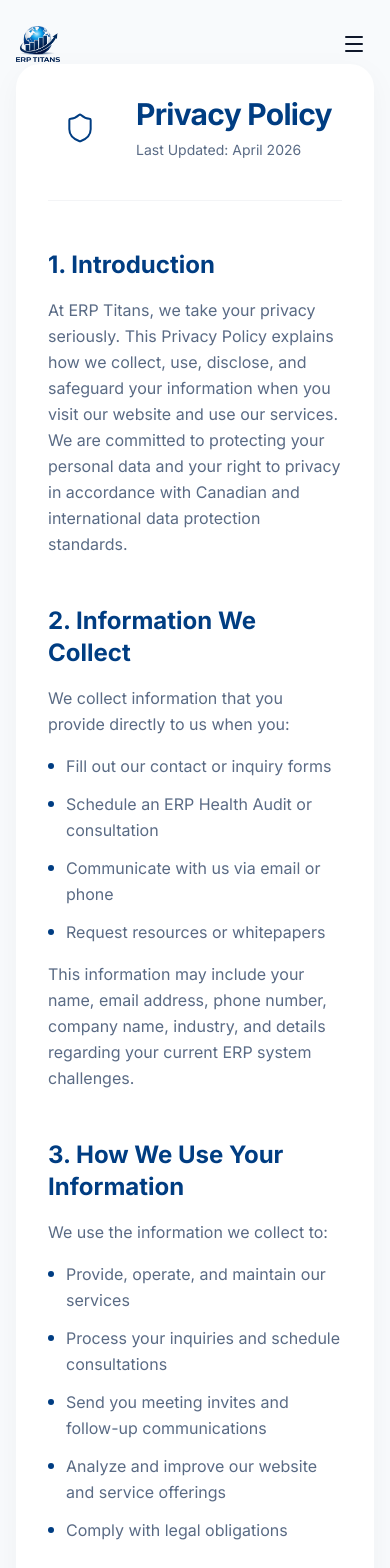
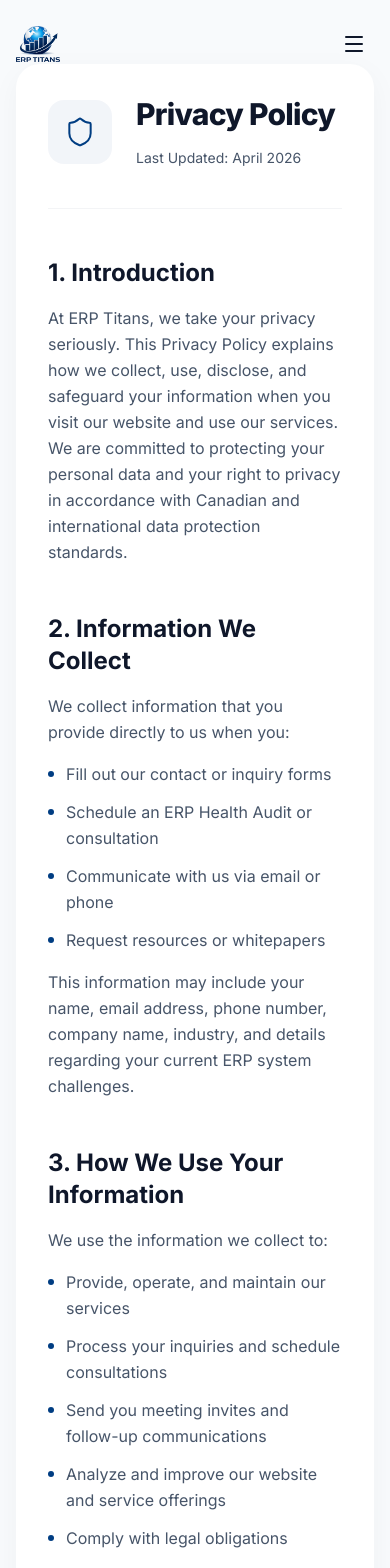
Before and after one commit to erptitans/erp-titans, a Next.js app: page /privacy-policy in a window 390 px wide. Shown: the top 1568 px of the page. Built offline with nearby package versions, Linux system fonts and the light colour scheme.

Commit message:
Fix email configuration, improve responsiveness, and update legal pages

```diff
--- a/app/privacy-policy/page.tsx
+++ b/app/privacy-policy/page.tsx
@@ -9,17 +9,17 @@
 export default function PrivacyPolicyPage() {
   return (
     <div className="min-h-screen bg-[#F8FAFC] py-16 md:py-24 px-4 sm:px-6">
-      <div className="max-w-[900px] max-w-full mx-auto bg-white rounded-[24px] shadow-[0_8px_30px_rgb(0,0,0,0.04)] p-8 md:p-12 lg:p-14">
+      <div className="w-full max-w-[800px] mx-auto bg-white rounded-[24px] shadow-[0_8px_30px_rgb(0,0,0,0.04)] p-8 md:p-12 lg:p-14">
         {/* Header */}
         <div className="flex items-center gap-6 mb-12 pb-10 border-b border-gray-100">
-          <div className="w-16 h-16 rounded-2xl bg-[#003D82]/5] flex items-center justify-center shrink-0">
+          <div className="w-16 h-16 rounded-2xl bg-[#003D82]/5 flex items-center justify-center shrink-0">
             <Shield className="text-[#003D82]" size={32} strokeWidth={1.5} />
           </div>
           <div>
-            <h1 className="text-3xl md:text-[36px] font-bold text-[#003D82] mb-2 tracking-tight">
+            <h1 className="text-3xl md:text-[36px] font-extrabold text-[#0F172A] mb-4 tracking-tight">
               Privacy Policy
             </h1>
-            <p className="text-[#5A6B85] text-sm">
+            <p className="text-[#475569] text-sm">
               Last Updated: April 2026
             </p>
           </div>
@@ -29,91 +29,91 @@
         <div className="space-y-12">
           {/* Section 1 */}
           <section>
-            <h2 className="text-2xl font-bold text-[#003D82] mb-4">1. Introduction</h2>
-            <p className="text-[#5A6B85] leading-relaxed">
+            <h2 className="text-2xl font-bold text-[#0F172A] mb-4">1. Introduction</h2>
+            <p className="text-[#475569] leading-relaxed">
               At ERP Titans, we take your privacy seriously. This Privacy Policy explains how we collect, use, disclose, and safeguard your information when you visit our website and use our services. We are committed to protecting your personal data and your right to privacy in accordance with Canadian and international data protection standards.
             </p>
           </section>
 
           {/* Section 2 */}
           <section>
-            <h2 className="text-2xl font-bold text-[#003D82] mb-4">2. Information We Collect</h2>
-            <p className="text-[#5A6B85] leading-relaxed mb-4">
+            <h2 className="text-2xl font-bold text-[#0F172A] mb-4">2. Information We Collect</h2>
+            <p className="text-[#475569] leading-relaxed mb-4">
               We collect information that you provide directly to us when you:
             </p>
             <ul className="list-none space-y-3 mb-4">
               <li className="flex items-start">
                 <span className="w-1.5 h-1.5 rounded-full bg-[#003D82] mt-2.5 mr-3 shrink-0"></span>
-                <span className="text-[#5A6B85] leading-relaxed">Fill out our contact or inquiry forms</span>
+                <span className="text-[#475569] leading-relaxed">Fill out our contact or inquiry forms</span>
               </li>
               <li className="flex items-start">
                 <span className="w-1.5 h-1.5 rounded-full bg-[#003D82] mt-2.5 mr-3 shrink-0"></span>
-                <span className="text-[#5A6B85] leading-relaxed">Schedule an ERP Health Audit or consultation</span>
+                <span className="text-[#475569] leading-relaxed">Schedule an ERP Health Audit or consultation</span>
               </li>
               <li className="flex items-start">
                 <span className="w-1.5 h-1.5 rounded-full bg-[#003D82] mt-2.5 mr-3 shrink-0"></span>
-                <span className="text-[#5A6B85] leading-relaxed">Communicate with us via email or phone</span>
+                <span className="text-[#475569] leading-relaxed">Communicate with us via email or phone</span>
               </li>
               <li className="flex items-start">
                 <span className="w-1.5 h-1.5 rounded-full bg-[#003D82] mt-2.5 mr-3 shrink-0"></span>
-                <span className="text-[#5A6B85] leading-relaxed">Request resources or whitepapers</span>
+                <span className="text-[#475569] leading-relaxed">Request resources or whitepapers</span>
               </li>
             </ul>
-            <p className="text-[#5A6B85] leading-relaxed">
+            <p className="text-[#475569] leading-relaxed">
               This information may include your name, email address, phone number, company name, industry, and details regarding your current ERP system challenges.
             </p>
           </section>
 
           {/* Section 3 */}
           <section>
-            <h2 className="text-2xl font-bold text-[#003D82] mb-4">3. How We Use Your Information</h2>
-            <p className="text-[#5A6B85] leading-relaxed mb-4">
+            <h2 className="text-2xl font-bold text-[#0F172A] mb-4">3. How We Use Your Information</h2>
+            <p className="text-[#475569] leading-relaxed mb-4">
               We use the information we collect to:
             </p>
             <ul className="list-none space-y-3">
               <li className="flex items-start">
                 <span className="w-1.5 h-1.5 rounded-full bg-[#003D82] mt-2.5 mr-3 shrink-0"></span>
-                <span className="text-[#5A6B85] leading-relaxed">Provide, operate, and maintain our services</span>
+                <span className="text-[#475569] leading-relaxed">Provide, operate, and maintain our services</span>
               </li>
               <li className="flex items-start">
                 <span className="w-1.5 h-1.5 rounded-full bg-[#003D82] mt-2.5 mr-3 shrink-0"></span>
-                <span className="text-[#5A6B85] leading-relaxed">Process your inquiries and schedule consultations</span>
+                <span className="text-[#475569] leading-relaxed">Process your inquiries and schedule consultations</span>
               </li>
               <li className="flex items-start">
                 <span className="w-1.5 h-1.5 rounded-full bg-[#003D82] mt-2.5 mr-3 shrink-0"></span>
-                <span className="text-[#5A6B85] leading-relaxed">Send you meeting invites and follow-up communications</span>
+                <span className="text-[#475569] leading-relaxed">Send you meeting invites and follow-up communications</span>
               </li>
               <li className="flex items-start">
                 <span className="w-1.5 h-1.5 rounded-full bg-[#003D82] mt-2.5 mr-3 shrink-0"></span>
-                <span className="text-[#5A6B85] leading-relaxed">Analyze and improve our website and service offerings</span>
+                <span className="text-[#475569] leading-relaxed">Analyze and improve our website and service offerings</span>
               </li>
               <li className="flex items-start">
                 <span className="w-1.5 h-1.5 rounded-full bg-[#003D82] mt-2.5 mr-3 shrink-0"></span>
-                <span className="text-[#5A6B85] leading-relaxed">Comply with legal obligations</span>
+                <span className="text-[#475569] leading-relaxed">Comply with legal obligations</span>
               </li>
             </ul>
           </section>
 
           {/* Section 4 */}
           <section>
-            <h2 className="text-2xl font-bold text-[#003D82] mb-4">4. Data Security</h2>
-            <p className="text-[#5A6B85] leading-relaxed">
+            <h2 className="text-2xl font-bold text-[#0F172A] mb-4">4. Data Security</h2>
+            <p className="text-[#475569] leading-relaxed">
               We implement appropriate technical and organizational security measures to protect the security of any personal information we process. However, please also remember that we cannot guarantee that the internet itself is 100% secure. Although we will do our best to protect your personal information, transmission of personal information to and from our website is at your own risk.
             </p>
           </section>
 
           {/* Section 5 */}
           <section>
-            <h2 className="text-2xl font-bold text-[#003D82] mb-4">5. Third-Party Services</h2>
-            <p className="text-[#5A6B85] leading-relaxed">
+            <h2 className="text-2xl font-bold text-[#0F172A] mb-4">5. Third-Party Services</h2>
+            <p className="text-[#475569] leading-relaxed">
               We do not sell, trade, or otherwise transfer your personal information to outside parties except for trusted third parties who assist us in operating our website and conducting our business (such as Microsoft 365 for email and calendar services), so long as those parties agree to keep this information confidential.
             </p>
           </section>
 
           {/* Section 6 */}
           <section>
-            <h2 className="text-2xl font-bold text-[#003D82] mb-4">6. Contact Us</h2>
-            <p className="text-[#5A6B85] leading-relaxed mb-4">
+            <h2 className="text-2xl font-bold text-[#0F172A] mb-4">6. Contact Us</h2>
+            <p className="text-[#475569] leading-relaxed mb-4">
               If you have questions or comments about this policy, you may email us at:
             </p>
             <a href="mailto:sales@erptitans.com" className="text-[#003D82] font-bold hover:underline">
--- a/components/home/WhyERP.tsx
+++ b/components/home/WhyERP.tsx
@@ -77,7 +77,7 @@
                   whileHover={{ y: -3 }}
                   className="bg-white p-5 rounded-2xl shadow-[0_4px_20px_-4px_rgba(0,0,0,0.05)] border border-[#E2E8F0] hover:border-[#003D82]/30 hover:shadow-[0_10px_30px_-10px_rgba(37,99,235,0.15)] transition-all duration-300 group"
                 >
-                  <div className="w-10 h-10 rounded-xl bg-[#F8FAFC] text-[#475569] flex items-center justify-center mb-3 group-hover:bg-[#003D82] group-hover:text-[#003D82] transition-colors duration-300 border border-[#E2E8F0] group-hover:border-[#003D82]">
+                  <div className="w-10 h-10 rounded-xl bg-[#F8FAFC] text-[#475569] flex items-center justify-center mb-3 group-hover:bg-[#003D82]/10 group-hover:text-[#003D82] transition-colors duration-300 border border-[#E2E8F0] group-hover:border-[#003D82]/30">
                     {feature.icon}
                   </div>
                   <h3 className="text-base font-bold text-[#0F172A] mb-1.5">{feature.title}</h3>
--- a/services/emailService.ts
+++ b/services/emailService.ts
@@ -1,7 +1,7 @@
 import * as ics from "ics";
 import { sendEmail } from "@/lib/email";
 
-const NOTIFICATION_EMAIL = process.env.NOTIFICATION_EMAIL || "tech@erptitans.com";
+const NOTIFICATION_EMAIL = process.env.NOTIFICATION_EMAIL || "sales@erptitans.com";
 
 interface ContactFormData {
   fullName: string;
```
Also changed, not shown: app/terms-of-service/page.tsx (+22 -22 lines), 1 other file (tests, documents, lock files or other folders).
